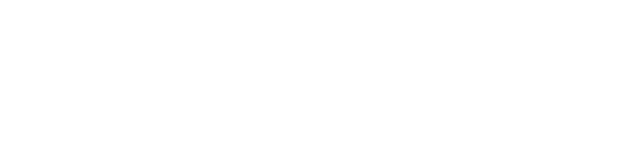
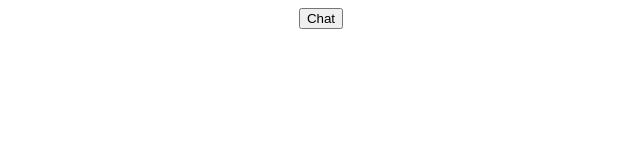
Before and after one commit to ayachi-code/real-time-chat, a website: page public/chat/index.html in a window 1280 px wide. Shown: the whole page, without its empty margins (319-959 px from the left). Drawn offline with Linux system fonts and the light colour scheme.

Commit message:
knop gemaakt genaamd chat

```diff
--- a/public/chat/index.html
+++ b/public/chat/index.html
@@ -8,6 +8,10 @@
   <body>
 
 
+    <center>
+    <button type="button" id="chat_nu">Chat</button>
+  </center>
+
 
 
 <script src="index.js" charset="utf-8"></script>
```
